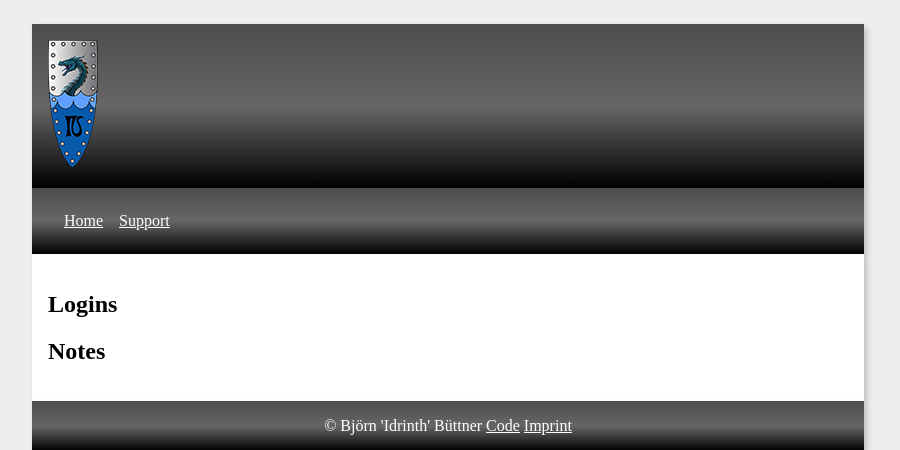
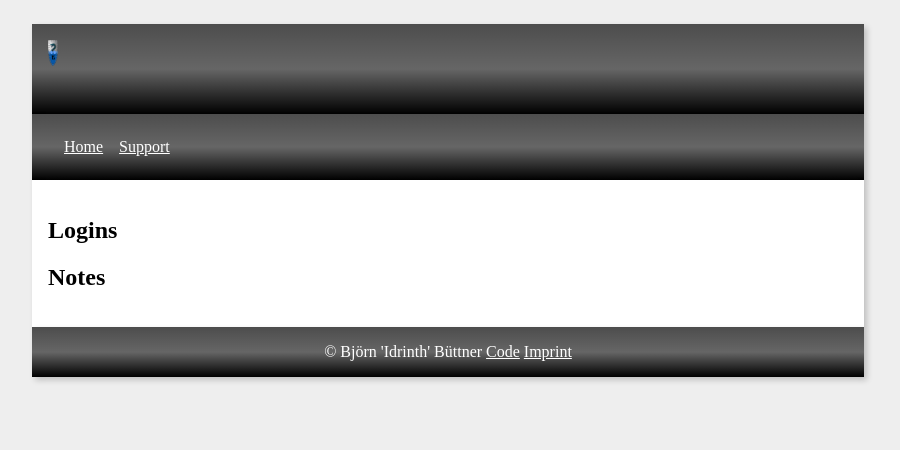
Before and after one commit to Idrinth/walled-secrets, a PHP site: template templates/folder.twig in a window 1280 px wide. Shown: the top 450 px of the page, without its empty margins (192-1092 px from the left). Run offline with PHP 8.4, Linux system fonts and the light colour scheme; the template is opened without the code that fills it, so the values that code supplies are empty; some libraries are stand-ins or nearby versions.

Commit message:
some header restyling

```diff
--- a/public/styles.css
+++ b/public/styles.css
@@ -55,6 +55,13 @@ html {
   grid-template-columns: 1fr 1fr;
 }
 #header strong {
-  font-size: 150%;
-  padding: 2em;
+  font-size: 120%;
+  padding: 1.5em;
+  width: 60%;
 }
+#header form {
+  width: 20%;
+}
+#header img {
+  width: 20%;
+}
```
